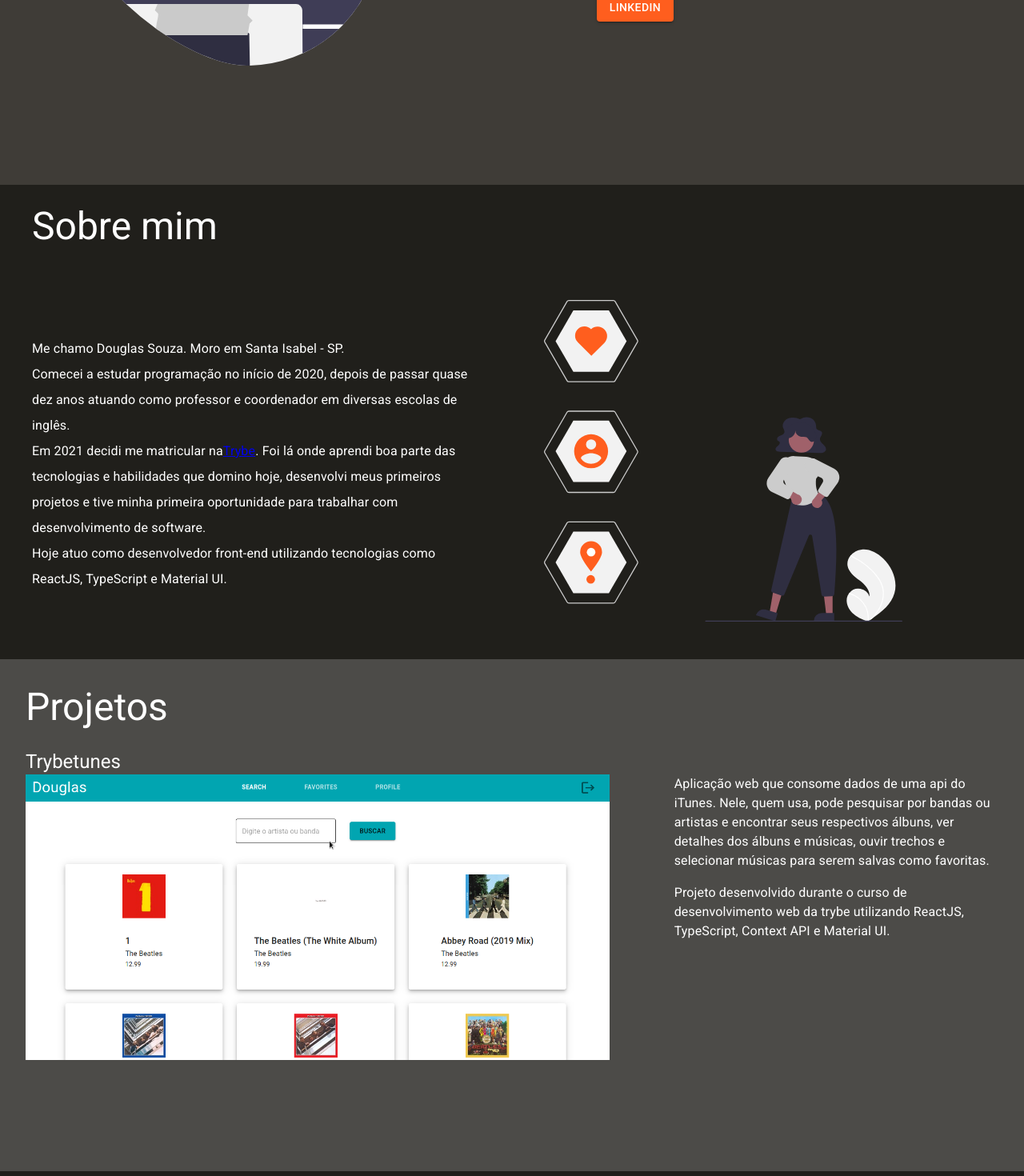
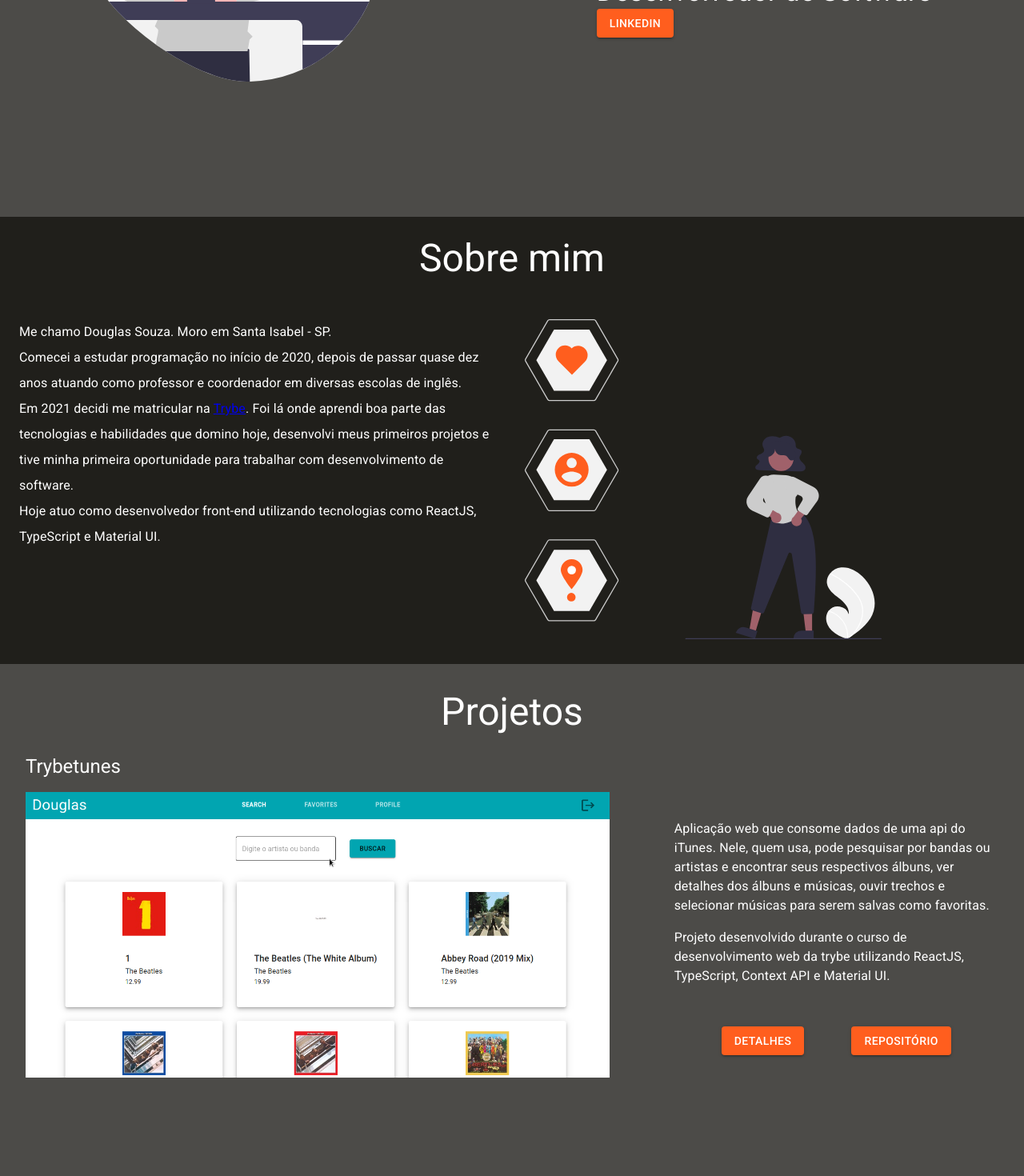
Before and after one commit to douglas-ssouza/portfolio, a React (Create React App) app: page / in a window 1280 px wide. Shown: the part 473-1943 px from the top of the page at 80% size. Built offline with nearby package versions, Linux system fonts and the light colour scheme.

Commit message:
refactor: adjust landing page

```diff
--- a/src/components/AboutBlock.tsx
+++ b/src/components/AboutBlock.tsx
@@ -7,31 +7,32 @@ import personal from '../assets/illustrations/personal.svg';
 
 function AboutBlock() {
 	return (
-		<Grid container>
-			<Grid item sx={{ml: 5, my: 3}}>
-				<Typography component='h2' variant='h3'>
+		<Grid container direction='column'>
+			<Grid item sx={{my: 3}}>
+				<Typography component='h2' variant='h3' align='center'>
 					Sobre mim
 				</Typography>
 			</Grid>
-			<Grid item container alignItems='center'>
-				<Grid item xs={12} md={6} sx={{p: 5}}>
+			<Grid item container sx={{p: 3}} spacing={4}>
+				<Grid item xs={12} md={6}>
 					<Typography component='p' variant='body1' sx={{lineHeight: '2em'}}>
 						Me chamo Douglas Souza. Moro em Santa Isabel - SP.
 						<br />
 						Comecei a estudar programação no início de 2020, depois de passar quase dez anos atuando como professor e coordenador em diversas escolas de inglês.
 						<br />
 						Em 2021 decidi me matricular na
+						{ ' ' }
 						<a href='https://www.betrybe.com/' rel='noreferrer' target='_blank'>Trybe</a>.
 						Foi lá onde aprendi boa parte das tecnologias e habilidades que domino hoje, desenvolvi meus primeiros projetos e tive minha primeira oportunidade para trabalhar com desenvolvimento de software.
 						<br />
 						Hoje atuo como desenvolvedor front-end utilizando tecnologias como ReactJS, TypeScript e Material UI.
 					</Typography>
 				</Grid>
-				<Grid item xs={12} md={6} sx={{p: 5}}>
+				<Grid item xs={12} md={6}>
 					<img
 						src={personal}
 						alt='illustration of person with boxes of information'
-						width='80%'
+						height='400em'
 					/>
 				</Grid>
 			</Grid>
--- a/src/components/GreetingBlock.tsx
+++ b/src/components/GreetingBlock.tsx
@@ -16,7 +16,7 @@ function GreetingBlock() {
 			container
 			justifyContent='space-around'
 			alignItems='center'
-			sx={{height: '40em', backgroundColor: theme.palette.background.paper}}
+			sx={{height: '85vh', backgroundColor: theme.palette.secondary.light}}
 		>
 			<Grid item textAlign='center'>
 				<img
--- a/src/components/ProjectPreview.tsx
+++ b/src/components/ProjectPreview.tsx
@@ -2,6 +2,7 @@ import React from 'react';
 
 import Grid from '@mui/material/Grid';
 import Typography from '@mui/material/Typography';
+import Button from '@mui/material/Button';
 
 type Props = {
 	name: string;
@@ -11,14 +12,17 @@ type Props = {
 function ProjectPreview({name, image}: Props) {
 	return (
 		<Grid container>
-			<Grid item>
-				<Typography component='h3' variant='h5'>{name}</Typography>
+			<Grid item sx={{mb: 2}}>
+				<Typography component='h3' variant='h5'>
+					{name}
+				</Typography>
 			</Grid>
 			<Grid item container>
 				<Grid item xs={12} md={8}>
 					<img src={image} alt={`Screenshot of ${name} page`} width='90%' />
 				</Grid>
-				<Grid item xs={12} md={4}>
+				<Grid item container direction='column' justifyContent='space-evenly' xs={12} md={4}>
+					<Grid item>
 						<Typography component='p' variant='body1' paragraph>
 							Aplicação web que consome dados de uma api do iTunes. Nele, quem usa, pode pesquisar por bandas ou artistas e encontrar seus respectivos álbuns, ver detalhes dos álbuns e músicas, ouvir trechos e selecionar músicas para serem salvas como favoritas.
 						</Typography>
@@ -26,6 +30,19 @@ function ProjectPreview({name, image}: Props) {
 							Projeto desenvolvido durante o curso de desenvolvimento web da trybe utilizando ReactJS, TypeScript, Context API e Material UI.
 						</Typography>
 					</Grid>
+					<Grid item container justifyContent='space-evenly'>
+						<Grid item>
+							<Button variant='contained'>
+								Detalhes
+							</Button>
+						</Grid>
+						<Grid item>
+							<Button variant='contained'>
+								Repositório
+							</Button>
+						</Grid>
+					</Grid>
+				</Grid>
 			</Grid>
 		</Grid>
 	);
--- a/src/components/ProjectsBlock.tsx
+++ b/src/components/ProjectsBlock.tsx
@@ -25,7 +25,7 @@ function ProjectsBlock() {
 			}}
 		>
 			<Grid item>
-				<Typography component='h2' variant='h3'>
+				<Typography component='h2' variant='h3' align='center'>
 					Projetos
 				</Typography>
 			</Grid>
```
Lines whose indentation alone changed are shown as unchanged.
